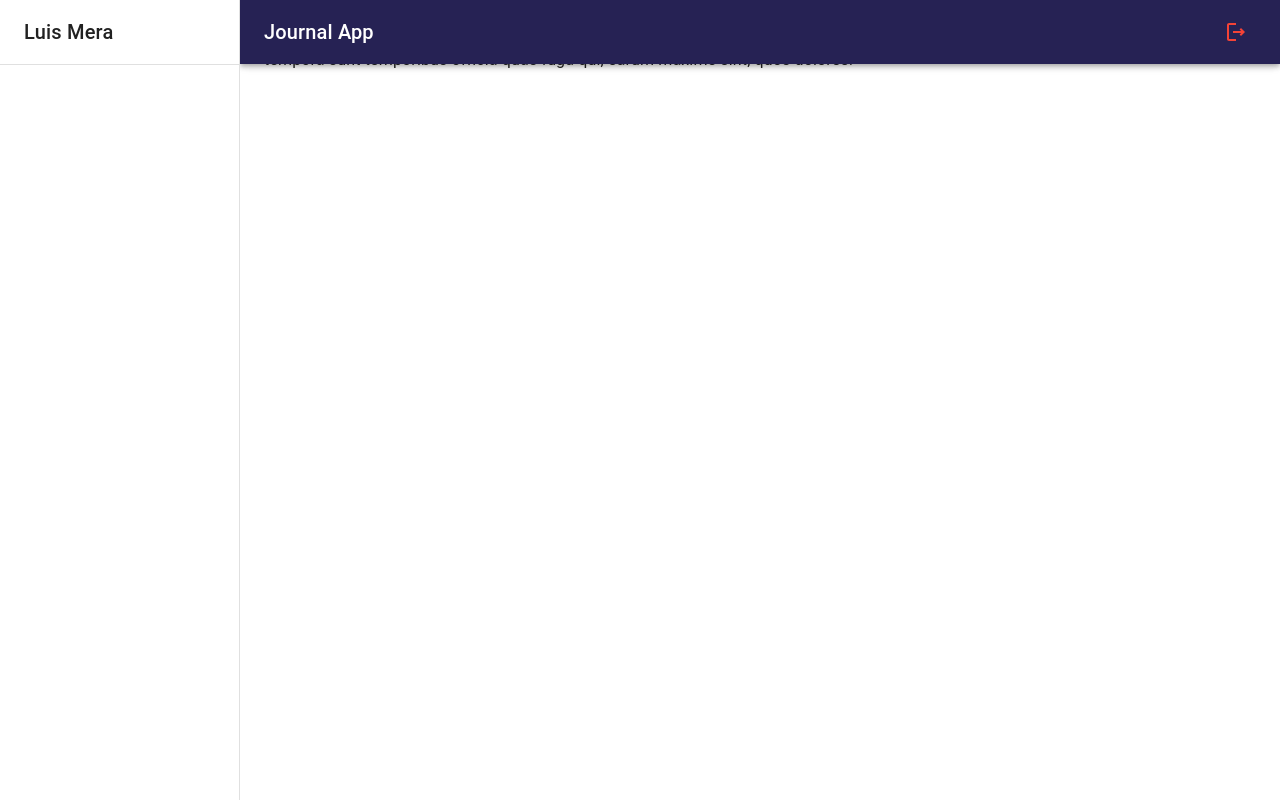
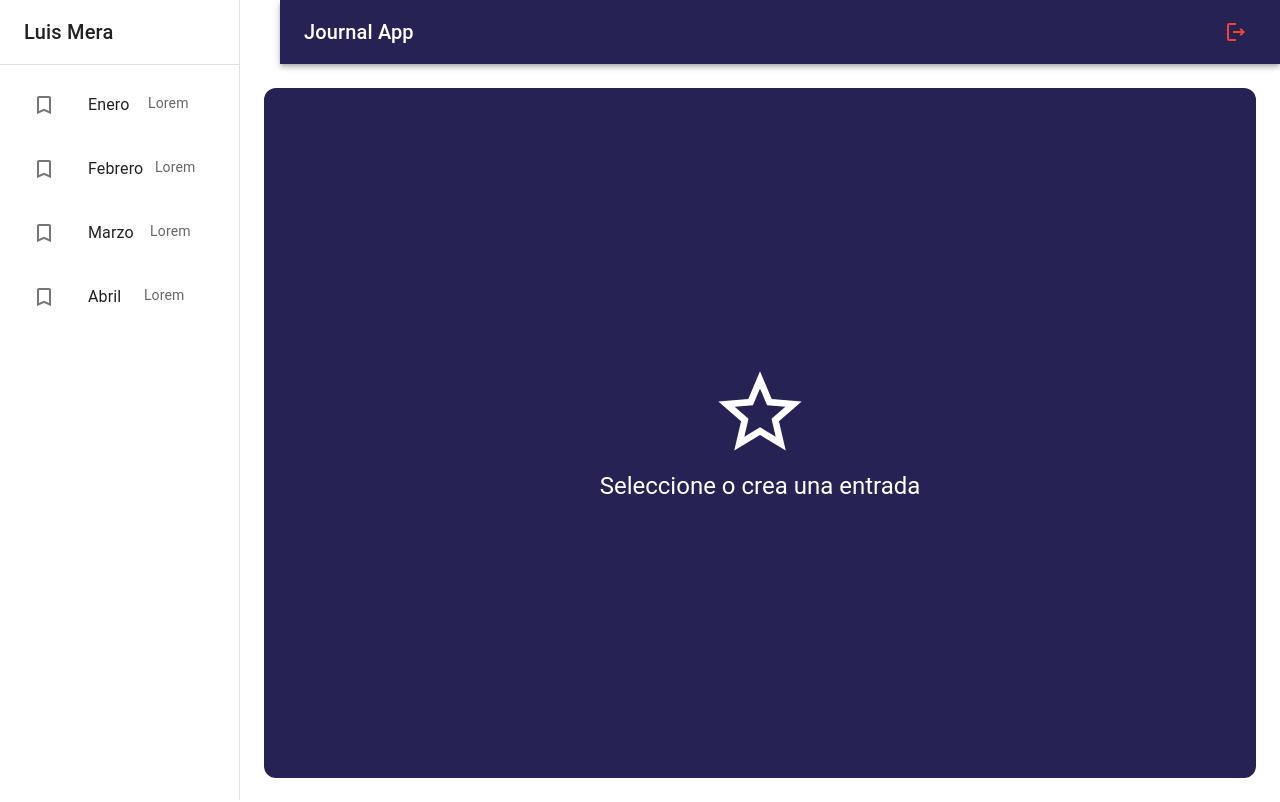
Before and after one commit to luismera86/journal-app, a React (Vite) app: page / in a window 1280 px wide. Built offline with nearby package versions, Linux system fonts and the light colour scheme.

Commit message:
Journal App

```diff
--- a/src/journal/components/SideBar.jsx
+++ b/src/journal/components/SideBar.jsx
@@ -1,6 +1,7 @@
-import { Divider, Drawer, Toolbar, Typography } from '@mui/material'
+import { Divider, Drawer, Grid, List, ListItem, ListItemButton, ListItemIcon, ListItemText, Toolbar, Typography } from '@mui/material'
 
 import { Box } from '@mui/system'
+import { TurnedInNot } from '@mui/icons-material'
 
 export const SideBar = ({ drawerWhit = 240 }) => {
   return (
@@ -14,6 +15,23 @@ export const SideBar = ({ drawerWhit = 240 }) => {
           </Typography>
         </Toolbar>
         <Divider />
+        <List>
+          {
+            ['Enero', 'Febrero', 'Marzo', 'Abril'].map(text => (
+              <ListItem key={ text}>
+                <ListItemButton>
+                  <ListItemIcon>
+                    <TurnedInNot />
+                  </ListItemIcon>
+                  <Grid container>
+                    <ListItemText primary={text} />
+                    <ListItemText secondary='Lorem ' />
+                  </Grid>
+                </ListItemButton>
+              </ListItem>
+            ))
+          }
+        </List>
       </Drawer>
     </Box>
   )
--- a/src/journal/layout/JournalLayout.jsx
+++ b/src/journal/layout/JournalLayout.jsx
@@ -1,8 +1,7 @@
+import { Box, Toolbar } from '@mui/material'
 import { NavBar, SideBar } from '../components'
 
-import { Box } from '@mui/material'
-
-const drawerWidth = 240
+const drawerWidth = 280
 
 export const JournalLayout = ({ children }) => {
   return (
@@ -13,6 +12,7 @@ export const JournalLayout = ({ children }) => {
       <SideBar drawerWidth={drawerWidth} />
       <Box component='main' sx={{ flexGrow: 1, p: 3 }}>
         {/* Toolbar */}
+        <Toolbar />
 
         {children}
       </Box>
--- a/src/journal/pages/JournalPage.jsx
+++ b/src/journal/pages/JournalPage.jsx
@@ -1,10 +1,13 @@
-import { JournalLayout } from "../layout/JournalLayout"
-import { Typography } from "@mui/material"
+import { JournalLayout } from '../layout/JournalLayout'
+import { NothingSelectedView } from '../view'
+import { Typography } from '@mui/material'
+
+const drawerWidth = 240
 
 export const JournalPage = () => {
   return (
     <JournalLayout>
-      <Typography>Lorem, ipsum dolor sit amet consectetur adipisicing elit. Impedit corporis rem architecto omnis, ex deserunt voluptatum eligendi alias tempora sunt temporibus officia quas fuga qui, earum maxime sint, quos dolores!</Typography>
+      <NothingSelectedView />
     </JournalLayout>
   )
 }
--- /dev/null
+++ b/src/journal/view/NothingSelectedView.jsx
@@ -0,0 +1,23 @@
+import { Grid, Typography } from '@mui/material'
+
+import { StarOutline } from '@mui/icons-material'
+
+export const NothingSelectedView = () => {
+  return (
+    <Grid
+      container
+      spacing={0}
+      direction='column'
+      alignItems='center'
+      justifyContent='center'
+      sx={{ minHeight: 'calc(100vh - 110px)', bgcolor: 'primary.main', borderRadius: 3 }}
+    >
+      <Grid item>
+        <StarOutline  sx={{fontSize: 100, color: 'white'}}/>
+      </Grid>
+      <Grid>
+        <Typography color='white' variant='h5'>Seleccione o crea una entrada</Typography>
+      </Grid>
+    </Grid>
+  )
+}
--- /dev/null
+++ b/src/journal/view/index.js
@@ -0,0 +1 @@
+export * from './NothingSelectedView';
```
